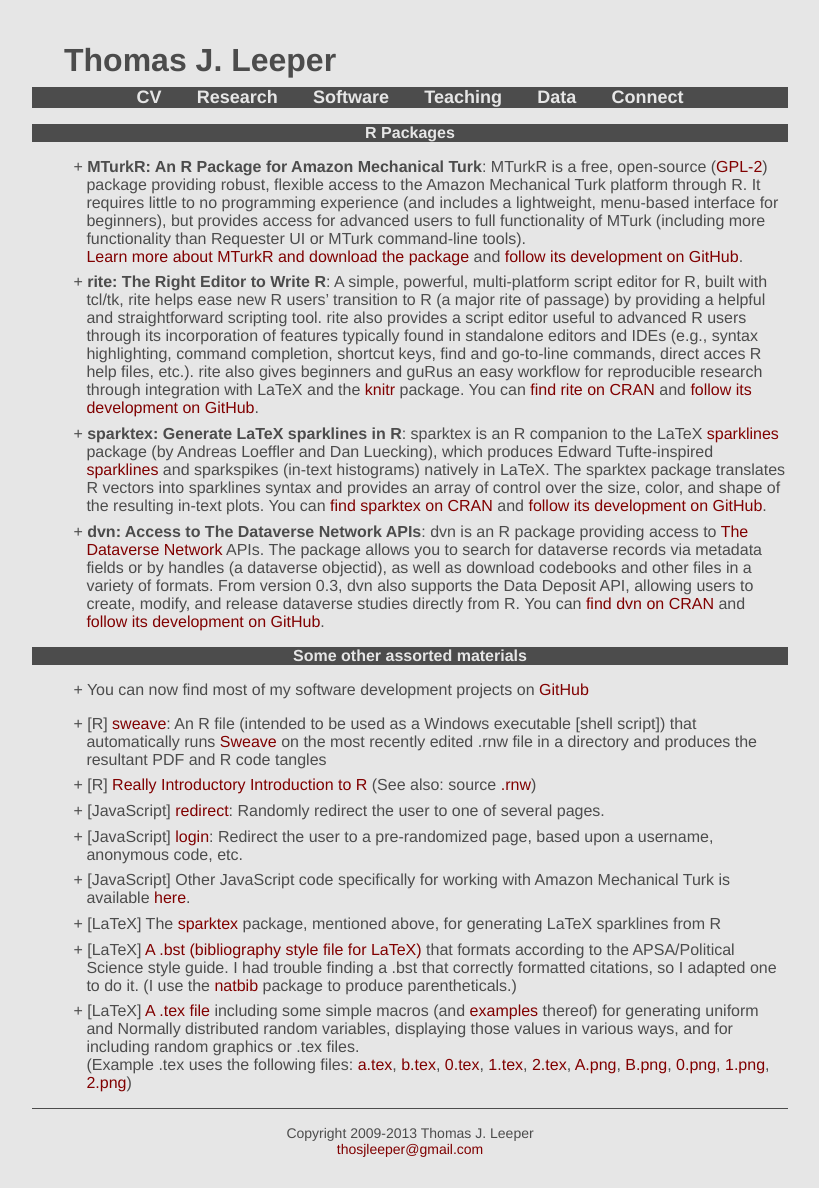
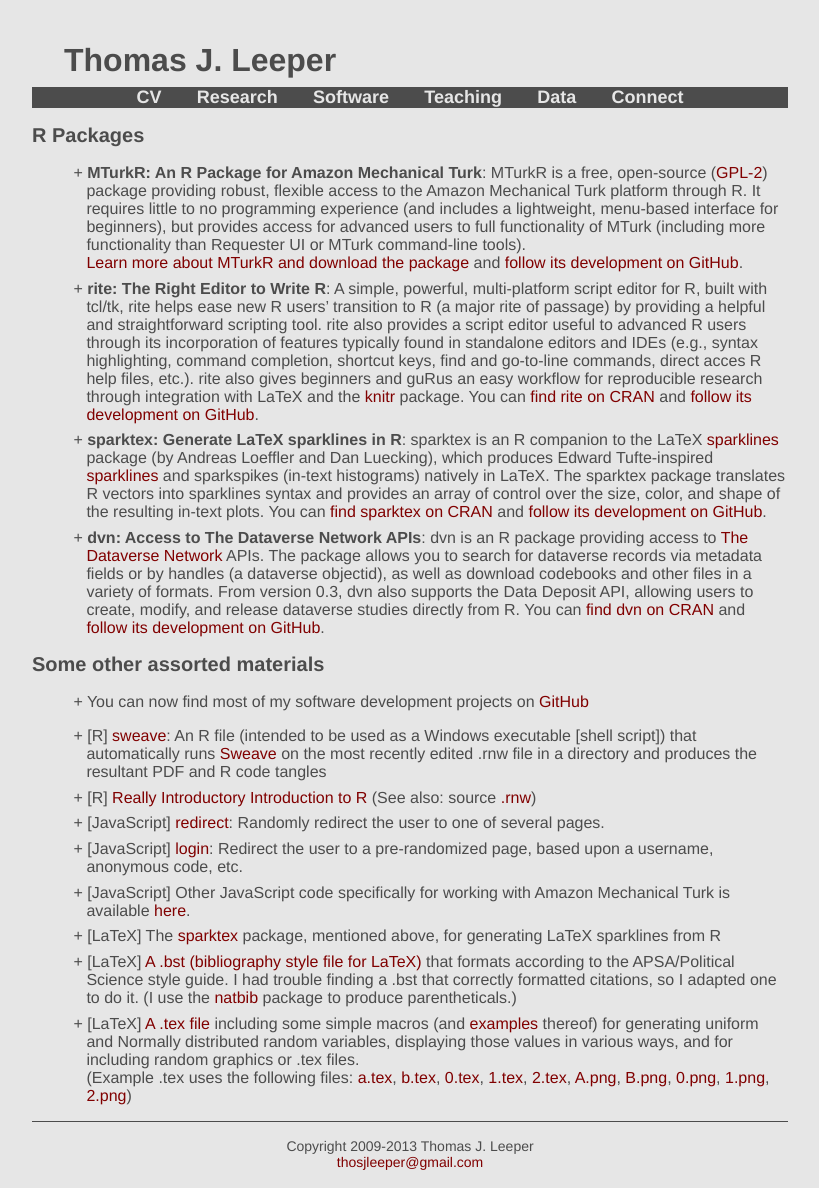
Before and after one commit to leeper/leeper.github.io, a Jekyll site: the page built from software.md, in a window 1280 px wide. Shown: the whole page, without its empty margins (230-1049 px from the left). Built offline with Jekyll 4.4.1, drawn with Linux system fonts in a browser that asks for light colours.

```diff
--- a/software.md
+++ b/software.md
@@ -3,14 +3,14 @@ layout: default
 title: Software - Thomas J. Leeper
 ---
 
-### R Packages ###
+## R Packages ##
 
 * **MTurkR: An R Package for Amazon Mechanical Turk**: MTurkR is a free, open-source ([GPL-2](http://www.gnu.org/licenses/gpl-2.0.html)) package providing robust, flexible access to the Amazon Mechanical Turk platform through R. It requires little to no programming experience (and includes a lightweight, menu-based interface for beginners), but provides access for advanced users to full functionality of MTurk (including more functionality than Requester UI or MTurk command-line tools).<br/>[Learn more about MTurkR and download the package](http://leeper.github.io/MTurkR) and [follow its development on GitHub](https://github.com/leeper/MTurkR).
 * **rite: The Right Editor to Write R**: A simple, powerful, multi-platform script editor for R, built with tcl/tk, rite helps ease new R users' transition to R (a major rite of passage) by providing a helpful and straightforward scripting tool. rite also provides a script editor useful to advanced R users through its incorporation of features typically found in standalone editors and IDEs (e.g., syntax highlighting, command completion, shortcut keys, find and go-to-line commands, direct acces R help files, etc.). rite also gives beginners and guRus an easy workflow for reproducible research through integration with LaTeX and the [knitr](http://cran.r-project.org/web/packages/knitr/index.html) package. You can [find rite on CRAN](http://cran.r-project.org/web/packages/rite/index.html) and [follow its development on GitHub](https://github.com/leeper/rite).
 * **sparktex: Generate LaTeX sparklines in R**: sparktex is an R companion to the LaTeX [sparklines](http://www.ctan.org/pkg/sparklines) package (by Andreas Loeffler and Dan Luecking), which produces Edward Tufte-inspired [sparklines](http://en.wikipedia.org/wiki/Sparkline) and sparkspikes (in-text histograms) natively in LaTeX. The sparktex package translates R vectors into sparklines syntax and provides an array of control over the size, color, and shape of the resulting in-text plots. You can [find sparktex on CRAN](http://cran.r-project.org/web/packages/sparktex/index.html) and [follow its development on GitHub](https://github.com/leeper/sparktex).
 * **dvn: Access to The Dataverse Network APIs**: dvn is an R package providing access to [The Dataverse Network](http://thedata.org) APIs. The package allows you to search for dataverse records via metadata fields or by handles (a dataverse objectid), as well as download codebooks and other files in a variety of formats. From version 0.3, dvn also supports the Data Deposit API, allowing users to create, modify, and release dataverse studies directly from R. You can [find dvn on CRAN](http://cran.r-project.org/web/packages/dvn/index.html) and [follow its development on GitHub](https://github.com/leeper/dvn).
 
-### Some other assorted materials ###
+## Some other assorted materials ##
 
 <!--* [clipboard](code/r/clipboard.r): Paste from (and evaluate) the contents of the clipboard and copy R objects to the clipboard-->
 <!--* [coefpaste](code/r/coefpaste.r): Produce vectors of coefficients and parenthetical standard errors/standard deviations for easy output-->
```
